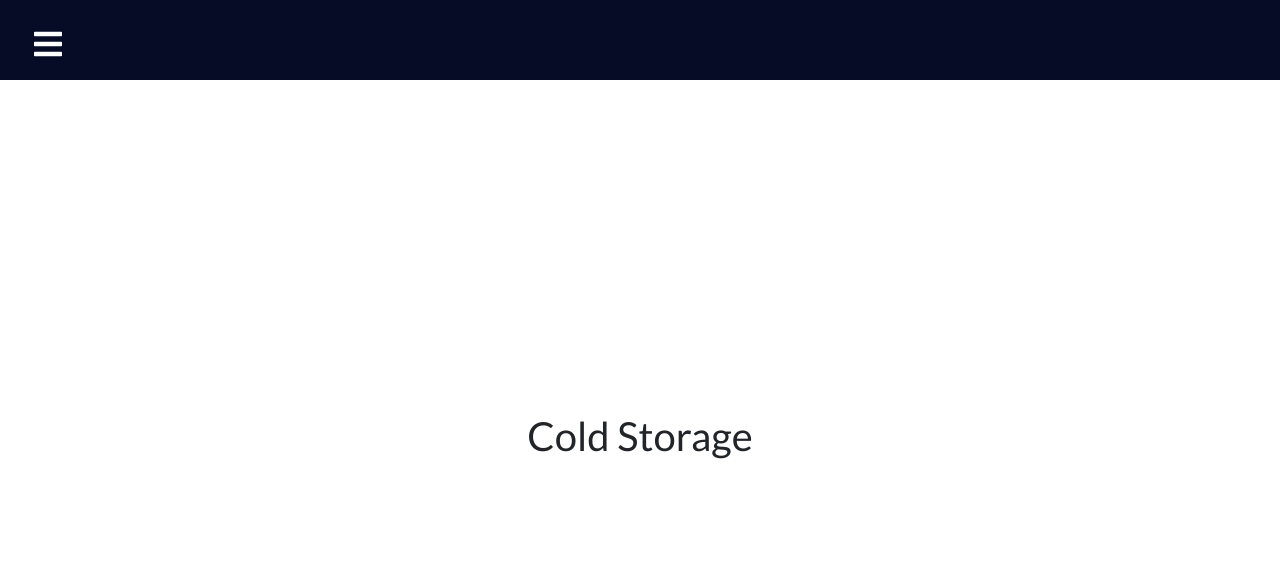
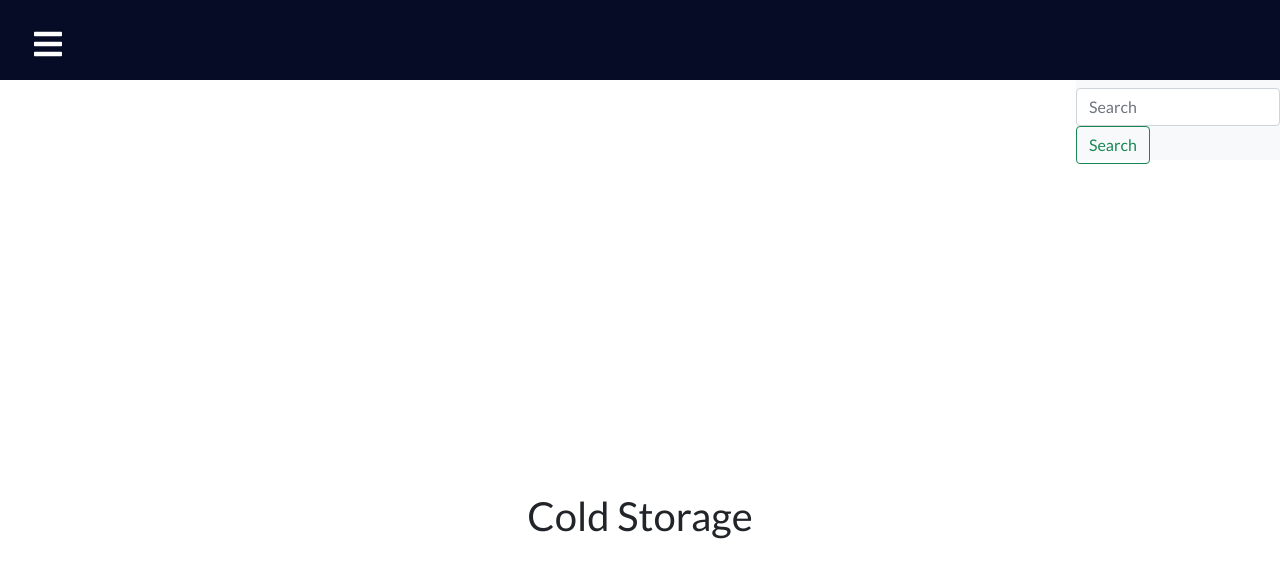
Before and after one commit to jhagui7464/ebi-dashboard, a React (Create React App) app: page /coldStorage in a window 1280 px wide. Shown: the top 578 px of the page. Built offline with nearby package versions, Linux system fonts and the light colour scheme.

Commit message:
adding search option

```diff
--- a/package.json
+++ b/package.json
@@ -39,5 +39,8 @@
       "last 1 firefox version",
       "last 1 safari version"
     ]
+  },
+  "devDependencies": {
+    "@babel/preset-env": "^7.15.0"
   }
 }
--- a/src/App.js
+++ b/src/App.js
@@ -6,10 +6,14 @@ import home from './pages/home';
 import coldStorage from './pages/coldStorage';
 import traffic from './pages/traffic';
 import transport from './pages/transport';
+
+import SearchBar from './components/SearchBar'
+import "./styles/SearchBar.css"
 function App() {
   return (
     <Router>
       <Navbar/>
+      <SearchBar/>
       <Switch>
         <Route path='/' exact component={home}/>
         <Route path='/coldStorage' component={coldStorage}/>
--- a/src/components/Navbar.js
+++ b/src/components/Navbar.js
@@ -3,7 +3,7 @@ import {Link} from "react-router-dom";
 import * as FaIcons from "react-icons/fa";
 import * as AiIcons from "react-icons/ai";
 import { SidebarData } from './SidebarData'
-import './Navbar.css'
+import '../styles/Navbar.css'
 import {IconContext} from 'react-icons'
 function Navbar() {
     const[sidebar, setSidebar] = useState(false)
--- a/src/components/SearchBar.js
+++ b/src/components/SearchBar.js
@@ -1,10 +1,25 @@
+import React from "react";
 import "bootstrap/dist/css/bootstrap.min.css";
-import { Button } from "react-bootstrap";
-function SearchBar() {
-  return (
-    <div>
-    </div>
-  );
+class SearchBar extends React.Component {
+  render() {
+    return (
+    <div style={{ display: 'flex', justifyContent: 'flex-end' }}>
+        <nav class="navbar navbar-light bg-light">
+          <form class="form-inline">
+            <input
+              class="form-control mr-sm-2 floated"
+              type="search"
+              placeholder="Search"
+              aria-label="Search"
+            ></input>
+            <button class="btn btn-outline-success my-2 my-sm-0 floated" type="submit">
+              Search
+            </button>
+          </form>
+        </nav>
+      </div>
+    );
+  }
 }
 
 export default SearchBar;
--- a/src/pages/coldStorage.js
+++ b/src/pages/coldStorage.js
@@ -1,10 +1,10 @@
 import 'bootstrap/dist/css/bootstrap.min.css';
-import SearchBar from '../components/SearchBar'
+//import SearchBar from '../components/SearchBar'
 
 function coldStorage() {
     return (
         <div className='coldStorage'>
-            <SearchBar/>
+            {/* <SearchBar/> */}
             <h1>Cold Storage</h1>
 
         </div>
--- /dev/null
+++ b/src/styles/SearchBar.css
@@ -0,0 +1,9 @@
+.visually-hidden {
+    clip: rect(0 0 0 0);
+    clip-path: inset(50%);
+    height: 1px;
+    overflow: hidden;
+    position: absolute;
+    white-space: nowrap;
+    width: 1px;
+}
```
Also changed, not shown: src/styles/Navbar.css (renamed from src/components/Navbar.css).
